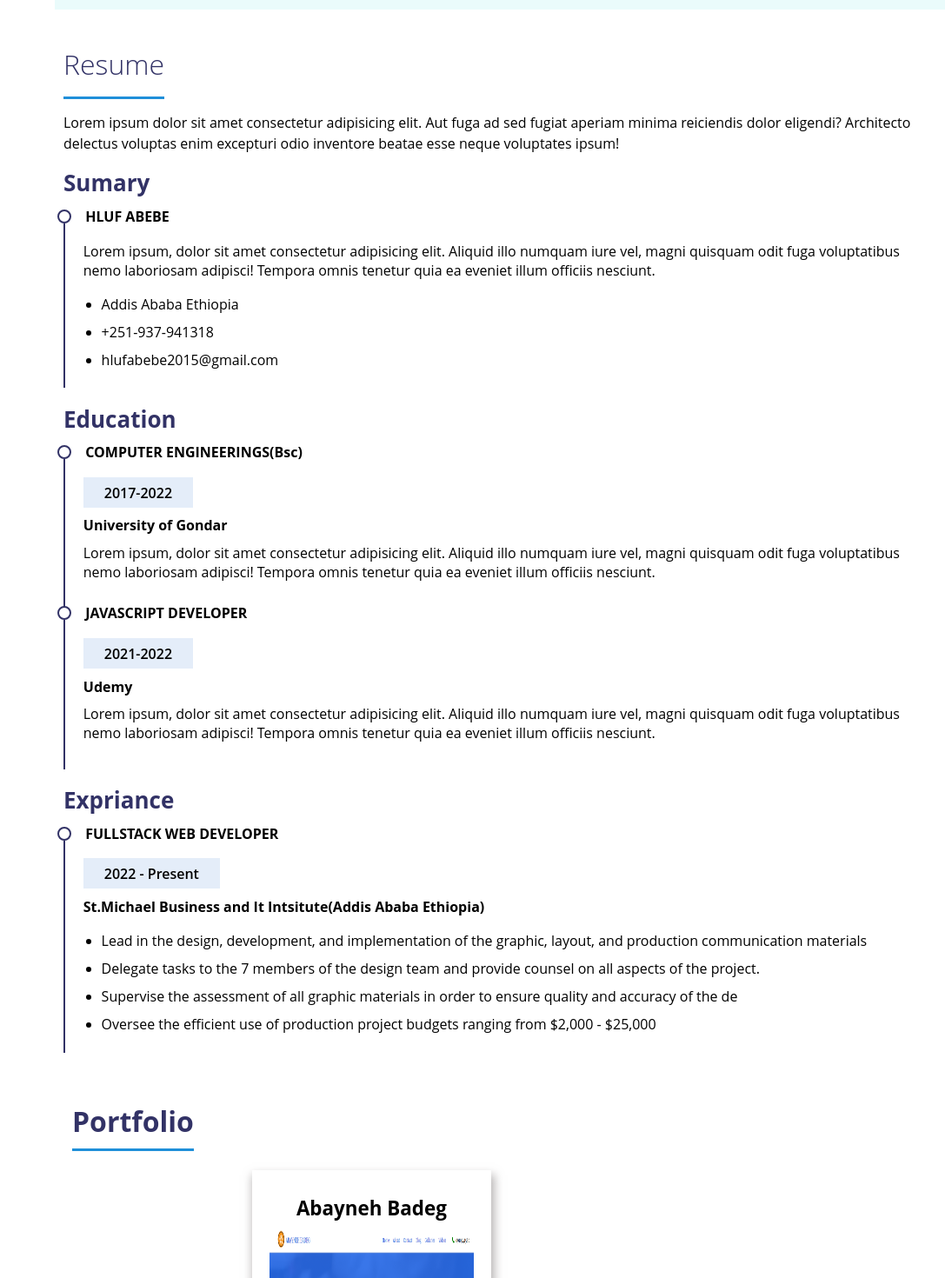
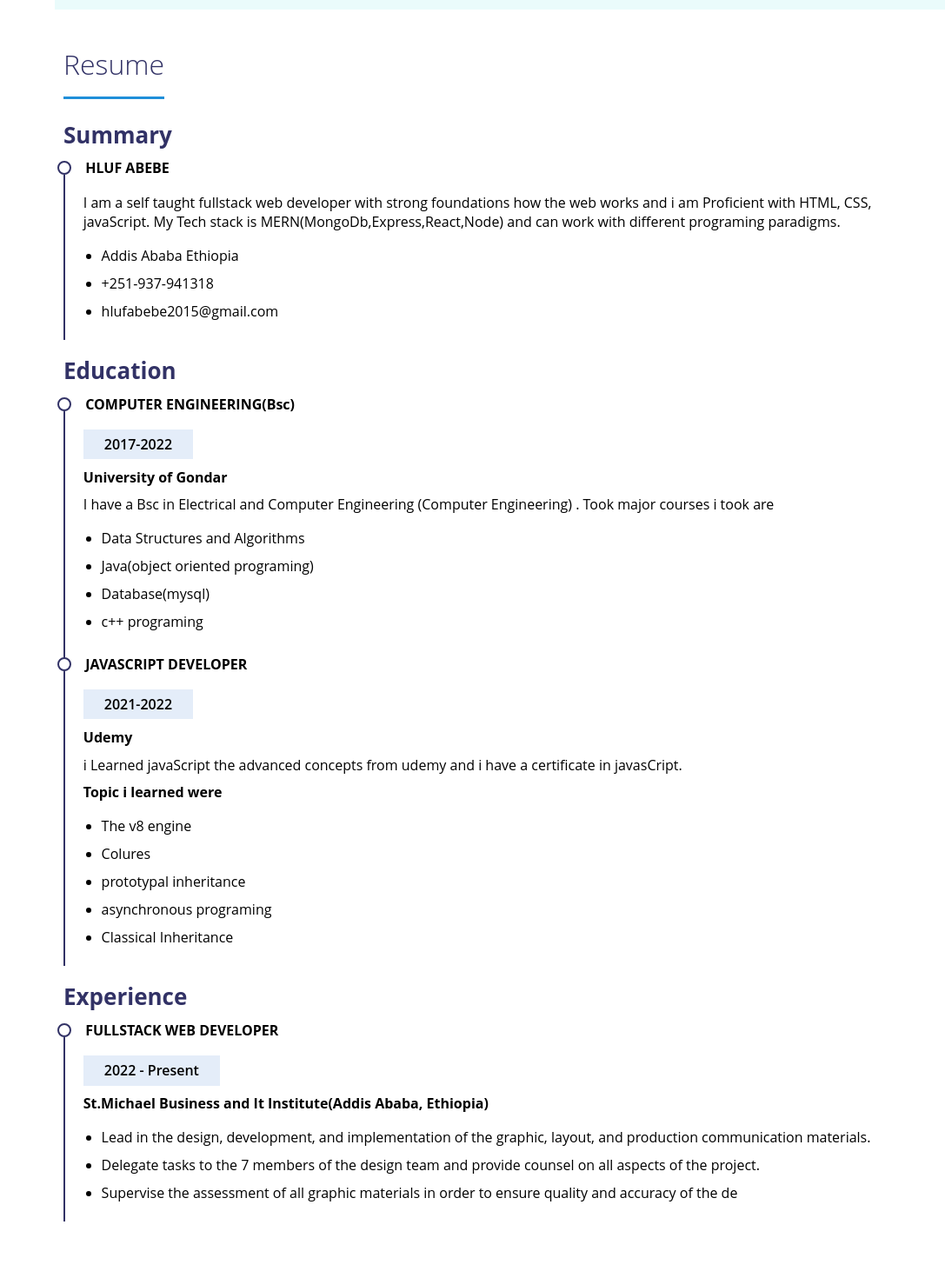
Before and after one commit to HlufD/Hiluf-Abebe-porfolio, a React (Vite) app: page / in a window 1280 px wide. Shown: the part 1900-3370 px from the top of the page at 87% size, without its empty margins (193-1280 px from the left). Built offline with nearby package versions, Linux system fonts and the light colour scheme.

Commit message:
portfolio redone

```diff
--- a/src/App.jsx
+++ b/src/App.jsx
@@ -20,7 +20,7 @@ function App() {
         <Contact />
         <div className="footer">
           <p className="copy">
-            <MdOutlineCopyright /> Cpoyright {new Date().getFullYear()}
+            <MdOutlineCopyright /> Copyright {new Date().getFullYear()}
           </p>
           <p>Developed by Hluf Abebe</p>
         </div>
--- a/src/Routes/About.jsx
+++ b/src/Routes/About.jsx
@@ -36,8 +36,8 @@ function About() {
           <h3 className="About-intro"> Fullstack Developer</h3>
           <p className="About-me">
             I am a Fullstack web developer with hands on experience with
-            developing static and dynaminy websites and web apps with the
-            current web techonlogies.
+            developing static and dynamic websites and web apps with the current
+            web technologies.
           </p>
           <ul>
             <List text={"Birthday"} value={"13-13-2043"} />
@@ -56,7 +56,7 @@ function About() {
         <p className="About-me">
           I have different level of skill on the following technologies and i
           have worked on them for the last couple of years.if you want to hire
-          me you can see the potfolio page.
+          me contact me through +251-937941318
         </p>
         <div className="skill-wraper">
           <div>
--- a/src/Routes/Portfolio.jsx
+++ b/src/Routes/Portfolio.jsx
@@ -4,14 +4,13 @@ import PortfolioCard from "../components/PortfolioCard";
 function Portfolio() {
   return (
     <div className="portfolio" id="portfolio">
-      <h3 className="about-title">Portfolio</h3>
+      <h3 className="about-title">Projects</h3>
       <div className="portfolio-wrapper">
         <PortfolioCard
-          title="Abayneh Badeg"
-          link="https://abbaylaw.com"
-          text="This project is a law firm website that provides iformation and
-          service given by Lawyer Abbayneh Badeg and has a Blog functionalies."
-          technologies={["React", "Material Ui", "NodeJs", "Mysql"]}
+          title="Abayneh Law"
+          link="https://www.abbylaw.com"
+          text="This website was build for Abbayneh Badeg as "
+          technologies={["React", "Mysql", "Express", "CSS"]}
           img="./img/abbaylaw.png"
         />
       </div>
--- a/src/Routes/Portfolio.style.css
+++ b/src/Routes/Portfolio.style.css
@@ -1,62 +1,23 @@
 .portfolio {
   padding: 30px 20px;
 }
+.project-container {
+  border: 1px solid red;
+  margin-top: 1.3rem;
+  padding: 10px;
+}
 .pro-title {
   font-size: 1.4rem;
-  font-weight: 900;
-}
-.project-container {
-  padding: 20px;
-  width: 100%;
-  margin: 0 auto;
-  margin-top: 1.4rem;
-  position: relative;
+  text-align: center;
+  text-transform: uppercase;
 }
 .img-con {
-  width: 100%;
-  height: 300px;
-  position: relative;
+  width: 200px;
+  height: 200px;
 }
-
 .img-con img {
-  width: 100%;
-  height: 100%;
-}
-
-.pro-title {
-  font-weight: 700;
-  margin: 0.5rem auto;
-}
-.icon-con {
-  margin-top: 0.5rem;
-  font-size: 2.4rem;
-  display: flex;
-  justify-content: space-between;
-  align-items: center;
-  color: rgb(31, 143, 217);
-}
-
-.side-in {
-  font-size: 0.9rem;
-  padding: 0.8rem;
-  background-color: rgb(31, 143, 217);
-  margin-top: 0.5rem;
-  position: relative;
-  color: white;
-}
-
-.from-left {
-  width: 50%;
-  align-self: flex-end;
-  position: absolute;
-  top: 220px;
-  transform: translateX(1000px);
-}
-.from-right {
-  width: 85%;
-  position: absolute;
-  top: 110px;
-  transform: translateX(-1000px);
+  width: 200px;
+  height: 200px;
 }
 @media (min-width: 720px) {
   .portfolio {
@@ -67,7 +28,4 @@
     width: 40%;
     align-self: flex-start;
   }
-  .portfolio-wrapper {
-    width: 70%;
-  }
 }
--- a/src/Routes/Resume.jsx
+++ b/src/Routes/Resume.jsx
@@ -11,23 +11,18 @@ const Resume = () => {
         viewport={{ once: true, amount: 0.5 }}
       >
         <h3 className="about-resume">Resume</h3>
-        <p className="resume-intro">
-          Lorem ipsum dolor sit amet consectetur adipisicing elit. Aut fuga ad
-          sed fugiat aperiam minima reiciendis dolor eligendi? Architecto
-          delectus voluptas enim excepturi odio inventore beatae esse neque
-          voluptates ipsum!
-        </p>
+        <p className="resume-intro"></p>
       </motion.div>
       <section>
         {/* start of sumary */}
         <motion.div
-          className="sumar"
+          className="sumary"
           initial={{ y: 100, opacity: 0 }}
           transition={{ duration: 1 }}
           whileInView={{ y: 0, opacity: 1 }}
           viewport={{ once: true, amount: 0.5 }}
         >
-          <h3 className="section-title">Sumary</h3>
+          <h3 className="section-title">Summary</h3>
           <div className="resume-title-wrapper">
             <span className="circle"></span>
             <p>Hluf Abebe</p>
@@ -35,10 +30,11 @@ const Resume = () => {
           <div className="wraper-sumary">
             <div className="sumary-about-me">
               <p>
-                Lorem ipsum, dolor sit amet consectetur adipisicing elit.
-                Aliquid illo numquam iure vel, magni quisquam odit fuga
-                voluptatibus nemo laboriosam adipisci! Tempora omnis tenetur
-                quia ea eveniet illum officiis nesciunt.
+                I am a self taught fullstack web developer with strong
+                foundations how the web works and i am Proficient with HTML,
+                CSS, javaScript. My Tech stack is
+                MERN(MongoDb,Express,React,Node) and can work with different
+                programing paradigms.
               </p>
               <ul>
                 <li>Addis Ababa Ethiopia</li>
@@ -62,7 +58,7 @@ const Resume = () => {
           <div className="resume-title-wrapper">
             <span className="circle"></span>
             <p>
-              Computer Engineerings
+              Computer Engineering
               <span style={{ textTransform: "capitalize" }}>(Bsc)</span>
             </p>
           </div>
@@ -71,10 +67,14 @@ const Resume = () => {
               <p className="from">2017-2022</p>
               <p style={{ fontWeight: 700 }}>University of Gondar</p>
               <p>
-                Lorem ipsum, dolor sit amet consectetur adipisicing elit.
-                Aliquid illo numquam iure vel, magni quisquam odit fuga
-                voluptatibus nemo laboriosam adipisci! Tempora omnis tenetur
-                quia ea eveniet illum officiis nesciunt.
+                I have a Bsc in Electrical and Computer Engineering (Computer
+                Engineering) . Took major courses i took are
+                <ul>
+                  <li>Data Structures and Algorithms</li>
+                  <li>Java(object oriented programing)</li>
+                  <li>Database(mysql)</li>
+                  <li>c++ programing</li>
+                </ul>
               </p>
             </div>
           </div>
@@ -88,11 +88,17 @@ const Resume = () => {
               <p className="from">2021-2022</p>
               <p style={{ fontWeight: 700 }}>Udemy</p>
               <p>
-                Lorem ipsum, dolor sit amet consectetur adipisicing elit.
-                Aliquid illo numquam iure vel, magni quisquam odit fuga
-                voluptatibus nemo laboriosam adipisci! Tempora omnis tenetur
-                quia ea eveniet illum officiis nesciunt.
+                i Learned javaScript the advanced concepts from udemy and i have
+                a certificate in javasCript.
               </p>
+              <h4>Topic i learned were</h4>
+              <ul>
+                <li>The v8 engine</li>
+                <li>Colures</li>
+                <li>prototypal inheritance</li>
+                <li>asynchronous programing</li>
+                <li>Classical Inheritance</li>
+              </ul>
             </div>
           </div>
         </motion.div>
@@ -105,7 +111,7 @@ const Resume = () => {
           whileInView={{ y: 0, opacity: 1 }}
           viewport={{ once: true, amount: 0.5 }}
         >
-          <h3 className="section-title">Expriance</h3>
+          <h3 className="section-title">Experience</h3>
           <div className="resume-title-wrapper">
             <span className="circle"></span>
             <p>Fullstack Web Developer</p>
@@ -114,12 +120,12 @@ const Resume = () => {
             <div className="sumary-about-me">
               <p className="from">2022 - Present</p>
               <p style={{ fontWeight: 700 }}>
-                St.Michael Business and It Intsitute(Addis Ababa Ethiopia)
+                St.Michael Business and It Institute(Addis Ababa, Ethiopia)
               </p>
               <ul>
                 <li>
                   Lead in the design, development, and implementation of the
-                  graphic, layout, and production communication materials
+                  graphic, layout, and production communication materials.
                 </li>
                 <li>
                   Delegate tasks to the 7 members of the design team and provide
@@ -128,10 +134,6 @@ const Resume = () => {
                 <li>
                   Supervise the assessment of all graphic materials in order to
                   ensure quality and accuracy of the de
-                </li>
-                <li>
-                  Oversee the efficient use of production project budgets
-                  ranging from $2,000 - $25,000
                 </li>
               </ul>
             </div>
--- a/src/components/PortfolioCard.jsx
+++ b/src/components/PortfolioCard.jsx
@@ -2,10 +2,10 @@ import { MdPlayCircleOutline, MdCode } from "react-icons/md";
 
 const PortfolioCard = ({ title, link, text, technologies, img }) => {
   return (
-    <div className="project-container right">
+    <div className="project-container">
       <p className="pro-title">{title}</p>
       <div className="img-con">
-        <img src={img} alt="" />
+        <img src={img} alt="alt" />
       </div>
       <div className="icon-con">
         <a className="icon-con" href={link} target="_blanck">
```
